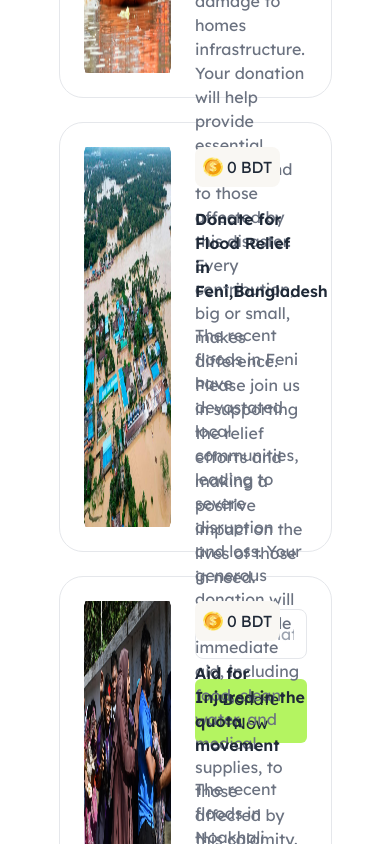
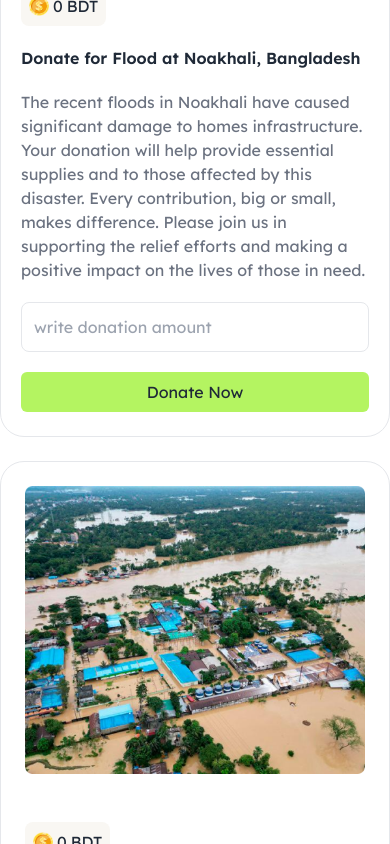
Before and after one commit to ayesha-siddika110/Assignment-5, a plain HTML site: page index.html in a window 390 px wide. Shown: the part 620-1464 px from the top of the page. Drawn offline with nearby package versions, Linux system fonts and the light colour scheme.

Commit message:
make responsive the website

```diff
--- a/index.html
+++ b/index.html
@@ -40,7 +40,7 @@
 
         <!-- header area starts here -->
         <header class="bg-[#faf5ece8] py-8 flex justify-between">
-            <div class="fixed-width m-auto flex justify-between">
+            <div class="lg:w-[70%] w-[95%] m-auto flex justify-between">
 
                 <button class="primary-btn-color px-5 py-2 rounded-md"><a href="blog.html"
                         target="_self">Blog</a></button>
@@ -70,13 +70,13 @@
 
     <div id="donation-area" class="mt-8">
         <section>
-            <div class="fixed-width m-auto border rounded-3xl h-[430px] flex ">
-                <div class="w-[50%] p-6">
+            <div class="lg:w-[70%]  m-auto border rounded-3xl lg:flex ">
+                <div class="lg:w-[50%] p-6">
                     <img class="h-full w-full" src="assets/noakhali.png" alt="">
                 </div>
                 <!-- right section -->
 
-                <div class="w-[50%] py-6 pr-6 space-y-5">
+                <div class="lg:w-[50%] py-6 lg:pr-6 space-y-5 p-5">
 
                     <button class="primary-bg-color flex space-x-1 items-center p-2 rounded-lg">
                         <img class="w-5 h-5" src="assets/coin.png" alt="">
@@ -105,13 +105,13 @@
         </section>
         <!-- section 2 -->
         <section>
-            <div class="fixed-width m-auto border rounded-3xl  h-[430px]  flex mt-6">
-                <div class="w-[50%] p-6">
+            <div class="lg:fixed-width m-auto border rounded-3xl lg:flex mt-6">
+                <div class="lg:w-[50%] p-6">
                     <img class="h-full w-full" src="assets/feni.png" alt="">
                 </div>
                 <!-- right section -->
 
-                <div class="w-[50%] py-6 pr-6 space-y-5">
+                <div class="lg:w-[50%] py-6 lg:pr-6 space-y-5 p-6">
 
                     <button class="primary-bg-color flex space-x-1 items-center p-2 rounded-lg">
                         <img class="w-5 h-5" src="assets/coin.png" alt="">
@@ -142,13 +142,13 @@
         </section>
         <!-- section 3 -->
         <section>
-            <div class="fixed-width m-auto border rounded-3xl h-[430px] flex mt-6">
-                <div class="w-[50%] p-6">
+            <div class="lg:fixed-width m-auto border rounded-3xl lg:flex mt-6">
+                <div class="lg:w-[50%] p-6">
                     <img class="h-full w-full" src="assets/quota-protest.png" alt="">
                 </div>
                 <!-- right section -->
 
-                <div class="w-[50%] py-6 pr-6 space-y-5">
+                <div class="lg:w-[50%] py-6 lg:pr-6 p-6 space-y-5">
 
                     <button class="primary-bg-color flex space-x-1 items-center p-2 rounded-lg">
                         <img class="w-5 h-5" src="assets/coin.png" alt="">
```
Also changed, not shown: blog.html (+4 -2 lines).
